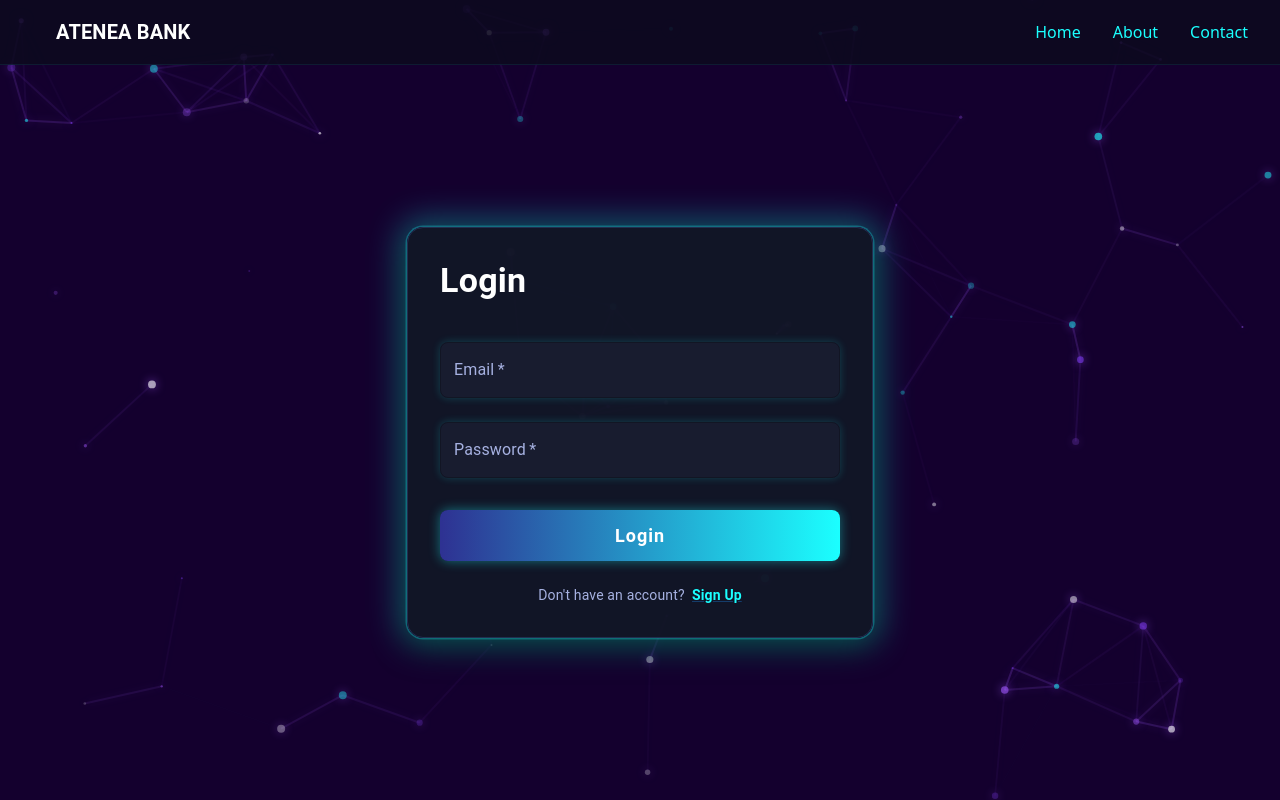
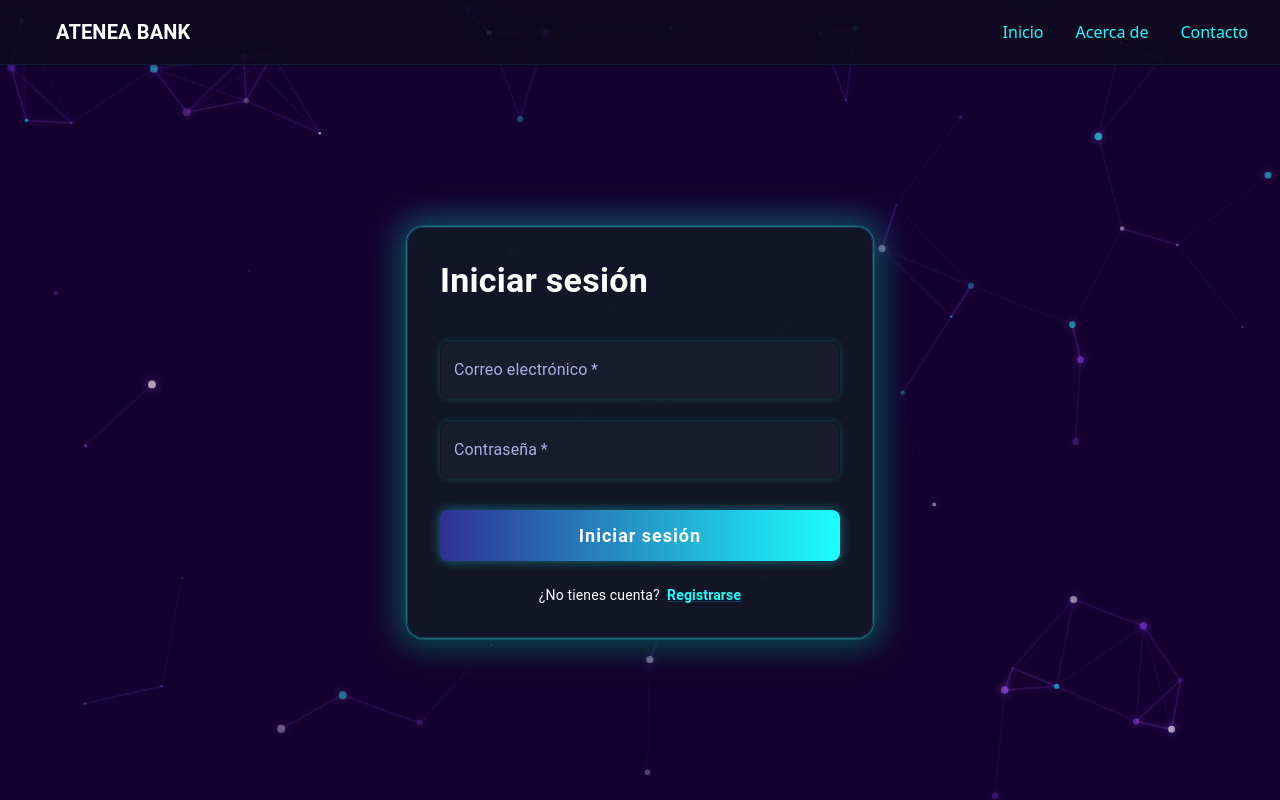
Before and after one commit to Atenea-Conocimientos/redux-athena-bank, a React (Vite) app in the folder frontend/: page /login in a window 1280 px wide. Built offline with nearby package versions, Linux system fonts and the light colour scheme; some icons are missing.

Commit message:
feat(ui,i18n,test): header fijo, traducción al español y data-testid

```diff
--- a/frontend/src/components/Dashboard.tsx
+++ b/frontend/src/components/Dashboard.tsx
@@ -420,7 +420,7 @@ const Dashboard: React.FC = () => {
            *  Balance
            * -----------------------------------------------------------*/}
           <Typography variant="h4" fontWeight={700} mb={3}>
-            Dashboard
+            Tablero Principal
           </Typography>
 
           <Paper
--- a/frontend/src/components/Login.tsx
+++ b/frontend/src/components/Login.tsx
@@ -2,7 +2,6 @@ import React, { useState, ChangeEvent, FormEvent } from 'react';
 import { Box, Button, TextField, Typography, Paper, Link } from '@mui/material';
 import { useSnackbar } from 'notistack';
 import { useNavigate, Link as RouterLink } from 'react-router-dom';
-import { useTranslation } from 'react-i18next';
 import { useAuth } from './AuthContext';
 import NeonParticlesBackground from './NeonParticlesBackground';
 import AccountBalanceIcon from '@mui/icons-material/AccountBalance';
@@ -19,7 +18,6 @@ const Login: React.FC = () => {
   const [loading, setLoading] = useState(false);
   const { enqueueSnackbar } = useSnackbar();
   const navigate = useNavigate();
-  const { t } = useTranslation();
   const { setToken } = useAuth();
 
   const handleChange = (e: ChangeEvent<HTMLInputElement>) => {
@@ -41,13 +39,13 @@ const Login: React.FC = () => {
         if (data.token) {
           setToken(data.token);
         }
-        enqueueSnackbar('Login successful!', { variant: 'success' });
+        enqueueSnackbar('Inicio de sesión exitoso', { variant: 'success' });
         navigate('/dashboard');
       } else {
-        enqueueSnackbar(data.message || 'Login failed', { variant: 'error' });
+        enqueueSnackbar(data.message || 'Error al iniciar sesión', { variant: 'error' });
       }
     } catch {
-      enqueueSnackbar('Network error', { variant: 'error' });
+      enqueueSnackbar('Error de red', { variant: 'error' });
     } finally {
       setLoading(false);
     }
@@ -87,10 +85,10 @@ const Login: React.FC = () => {
             ATENEA BANK
           </Typography>
         </Box>
-        <Box display="flex" gap={4}>
-          <RouterLink to="/" style={{ color: '#1BFFFF', textDecoration: 'none', fontWeight: 500 }}>Home</RouterLink>
-          <RouterLink to="/about" style={{ color: '#1BFFFF', textDecoration: 'none', fontWeight: 500 }}>About</RouterLink>
-          <RouterLink to="/contact" style={{ color: '#1BFFFF', textDecoration: 'none', fontWeight: 500 }}>Contact</RouterLink>
+        <Box display="flex" gap={4} data-testid="navbar-login">
+          <RouterLink to="/" data-testid="nav-inicio-login" style={{ color: '#1BFFFF', textDecoration: 'none', fontWeight: 500 }}>Inicio</RouterLink>
+          <RouterLink to="/about" data-testid="nav-acerca-login" style={{ color: '#1BFFFF', textDecoration: 'none', fontWeight: 500 }}>Acerca de</RouterLink>
+          <RouterLink to="/contact" data-testid="nav-contacto-login" style={{ color: '#1BFFFF', textDecoration: 'none', fontWeight: 500 }}>Contacto</RouterLink>
         </Box>
       </Box>
       {/* Background */}
@@ -123,12 +121,13 @@ const Login: React.FC = () => {
             border: '1.5px solid #222E50',
           }}
         >
-          <Typography variant="h4" align="left" fontWeight={700} mb={3}>
-            {t('Login')}
+          <Typography variant="h4" align="left" fontWeight={700} mb={3} data-testid="titulo-login">
+            Iniciar sesión
           </Typography>
-          <form onSubmit={handleSubmit}>
+          <form onSubmit={handleSubmit} data-testid="formulario-login">
             <TextField
-              label={t('Email')}
+              data-testid="input-correo-login"
+              label="Correo electrónico"
               name="email"
               type="email"
               value={form.email}
@@ -148,7 +147,8 @@ const Login: React.FC = () => {
               InputLabelProps={{ sx: { color: '#A6B1E1' } }}
             />
             <TextField
-              label={t('Password')}
+              data-testid="input-contrasena-login"
+              label="Contraseña"
               name="password"
               type="password"
               value={form.password}
@@ -168,6 +168,7 @@ const Login: React.FC = () => {
               InputLabelProps={{ sx: { color: '#A6B1E1' } }}
             />
             <Button
+              data-testid="boton-login"
               type="submit"
               variant="contained"
               fullWidth
@@ -187,14 +188,14 @@ const Login: React.FC = () => {
               }}
               disabled={loading}
             >
-              {loading ? t('Logging in...') : t('Login')}
+              {loading ? 'Iniciando sesión...' : 'Iniciar sesión'}
             </Button>
           </form>
           <Box mt={3} textAlign="center">
-            <Typography variant="body2" color="#A6B1E1">
-              {t("Don't have an account?")} &nbsp;
-              <Link component={RouterLink} to="/signup" sx={{ color: '#1BFFFF', fontWeight: 600 }}>
-                {t('Sign Up')}
+            <Typography variant="body2" data-testid="texto-pregunta-cuenta-login">
+              ¿No tienes cuenta? &nbsp;
+              <Link component={RouterLink} to="/signup" data-testid="link-registrarse-login" sx={{ color: '#1BFFFF', fontWeight: 600 }}>
+                Registrarse
               </Link>
             </Typography>
           </Box>
--- a/frontend/src/components/SignUp.tsx
+++ b/frontend/src/components/SignUp.tsx
@@ -8,7 +8,7 @@ import {
   Typography,
   Paper,
 } from '@mui/material';
-import { useTranslation } from 'react-i18next';
+import AccountBalanceIcon from '@mui/icons-material/AccountBalance';
 
 import NeonParticlesBackground from './NeonParticlesBackground';
 
@@ -23,7 +23,6 @@ interface SignUpForm {
 }
 
 const SignUp: React.FC = () => {
-  const { t } = useTranslation();
   const [form, setForm] = useState<SignUpForm>({
     firstName: '',
     lastName: '',
@@ -53,14 +52,14 @@ const SignUp: React.FC = () => {
       );
       const data = await res.json();
       if (res.ok) {
-        enqueueSnackbar('Signup successful!', { variant: 'success' });
+        enqueueSnackbar('Registro exitoso!', { variant: 'success' });
         setForm({ firstName: '', lastName: '', email: '', password: '' });
         navigate('/login');
       } else {
-        enqueueSnackbar(data.message || 'Signup failed', { variant: 'error' });
+        enqueueSnackbar(data.message || 'Registro fallido', { variant: 'error' });
       }
     } catch {
-      alert('Network error');
+      alert('Error de red');
     } finally {
       setLoading(false);
     }
@@ -90,59 +89,31 @@ const SignUp: React.FC = () => {
       <NeonParticlesBackground />
 
       {/* Header */}
-      <Box
-        sx={{
+      <Box component="header" width="100%" maxWidth="100vw" sx={{
+        px: { xs: 2, sm: 4 },
+        py: 2,
+        display: 'flex',
+        alignItems: 'center',
+        justifyContent: 'space-between',
+        background: 'rgba(12,10,30,0.85)',
+        borderBottom: '1.5px solid rgba(44,255,255,0.08)',
+        zIndex: 2,
         position: 'fixed',
         top: 0,
         left: 0,
-          width: '100%',
-          bgcolor: 'rgba(10,12,30,0.85)',
-          borderBottom: '1px solid #22224a',
-          boxShadow: '0 2px 16px #1bffff22',
-          zIndex: 10,
-        }}
-      >
-        <Box
-          sx={{
-            maxWidth: 900,
-            mx: 'auto',
-            px: { xs: 2, sm: 4 },
-            py: 2,
-            display: 'flex',
-            justifyContent: 'space-between',
-            alignItems: 'center',
-          }}
-        >
-          <Box sx={{ display: 'flex', alignItems: 'center' }}>
-            <Box
-              sx={{
-                width: 40,
-                height: 40,
-                borderRadius: '50%',
-                bgcolor: 'rgba(46,49,146,0.9)',
-                display: 'flex',
-                alignItems: 'center',
-                justifyContent: 'center',
-                mr: 2,
-              }}
-            >
-              <Typography color="#1BFFFF" fontWeight={700} fontSize={24}>
-                🧑‍💻
-              </Typography>
-            </Box>
-            <Typography variant="h5" color="#fff" fontWeight={600}>
+        overflowX: 'hidden',
+        boxSizing: 'border-box',
+      }}>
+        <Box display="flex" alignItems="center" gap={1}>
+          <AccountBalanceIcon sx={{ color: '#FFD600', fontSize: 32 }} />
+          <Typography variant="h6" fontWeight={700} color="#fff">
             ATENEA BANK
           </Typography>
         </Box>
-
-          {/* dummy nav */}
-          <Box sx={{ display: 'flex', gap: 5 }}>
-            {['Home', 'About', 'Contact'].map((item) => (
-              <Typography key={item} color="#1BFFFF" sx={{ cursor: 'pointer' }}>
-                {item}
-              </Typography>
-            ))}
-          </Box>
+        <Box display="flex" gap={4} data-testid="navbar-signup">
+          <RouterLink to="/" data-testid="nav-inicio-signup" style={{ color: '#1BFFFF', textDecoration: 'none', fontWeight: 500 }}>Inicio</RouterLink>
+          <RouterLink to="/about" data-testid="nav-acerca-signup" style={{ color: '#1BFFFF', textDecoration: 'none', fontWeight: 500 }}>Acerca de</RouterLink>
+          <RouterLink to="/contact" data-testid="nav-contacto-signup" style={{ color: '#1BFFFF', textDecoration: 'none', fontWeight: 500 }}>Contacto</RouterLink>
         </Box>
       </Box>
 
@@ -161,16 +132,16 @@ const SignUp: React.FC = () => {
             backdropFilter: 'blur(2px)',
           }}
         >
-          <form onSubmit={handleSubmit} autoComplete="off">
-            <Typography variant="h3" fontWeight={700} color="#fff" mb={4}>
-              {t('welcome', 'Sign Up')}
+          <form onSubmit={handleSubmit} autoComplete="off" data-testid="formulario-registro">
+            <Typography variant="h3" fontWeight={700} color="#fff" mb={4} data-testid="titulo-registro">
+              Registrarse
             </Typography>
 
             {[
-              { name: 'firstName', label: t('firstName', 'First name') },
-              { name: 'lastName', label: t('lastName', 'Last name') },
-              { name: 'email', label: t('email', 'Email') },
-              { name: 'password', label: t('password', 'Password'), type: 'password' },
+              { name: 'firstName', label: 'Nombre' },
+              { name: 'lastName', label: 'Apellido' },
+              { name: 'email', label: 'Correo electrónico' },
+              { name: 'password', label: 'Contraseña', type: 'password' },
             ].map(({ name, label, type }) => (
               <TextField
                 key={name}
@@ -196,6 +167,7 @@ const SignUp: React.FC = () => {
                     boxShadow: '0 0 16px 4px #fff, 0 0 8px #1bffff88',
                   },
                 }}
+                data-testid={`input-${name}-registro`}
               />
             ))}
 
@@ -217,15 +189,16 @@ const SignUp: React.FC = () => {
                   background: 'linear-gradient(90deg,#1BFFFF 0%,#2E3192 100%)',
                 },
               }}
+              data-testid="boton-registrarse"
             >
-              {loading ? t('signingUp', 'Signing Up...') : t('signUp', 'Sign Up')}
+              {loading ? 'Registrando...' : 'Registrarse'}
             </Button>
           </form>
         </Paper>
         <Box mt={2} textAlign="center">
-          <Typography variant="body2">
-            Already have an account?{' '}
-            <RouterLink to="/login">Login</RouterLink>
+          <Typography variant="body2" data-testid="texto-pregunta-cuenta">
+            ¿Ya tienes cuenta?{' '}
+            <RouterLink to="/login" data-testid="link-iniciar-sesion-signup">Iniciar sesión</RouterLink>
           </Typography>
         </Box>
       </Box>
```
Lines whose indentation alone changed are shown as unchanged.
